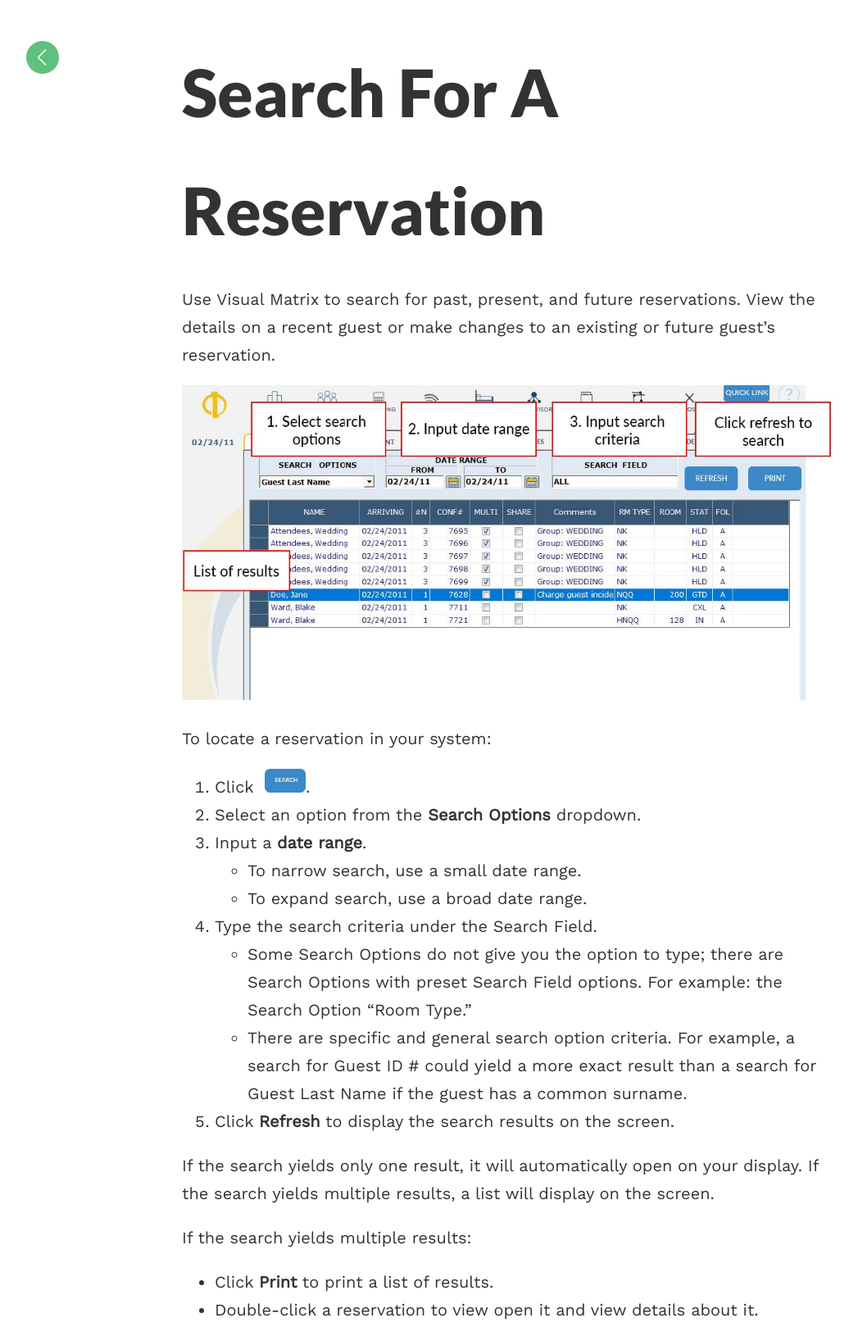
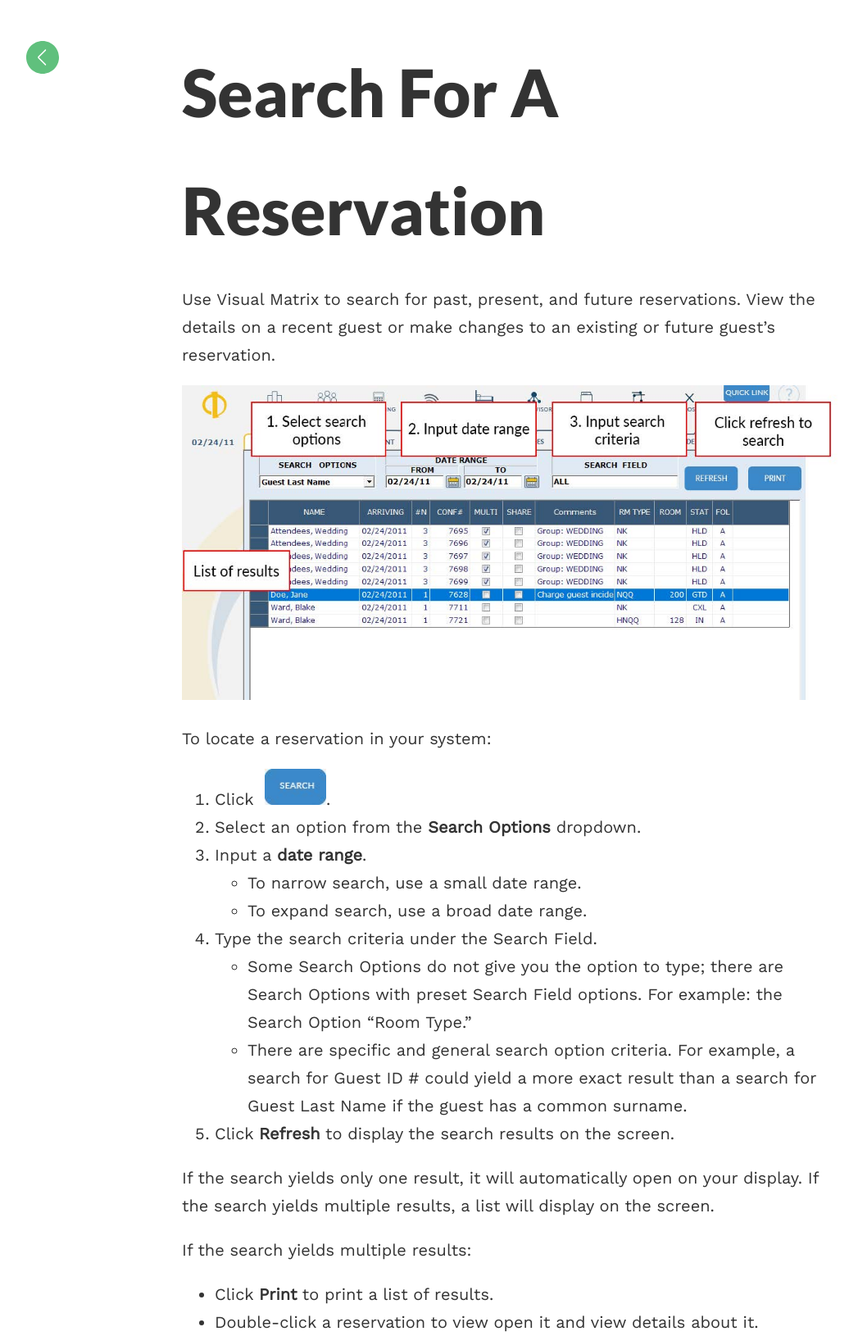
Before and after one commit to blake1ward/portfolio, a Jekyll site: the page built from search-for-res.md, in a window 1280 px wide. Shown: the whole page at 82% size, without its empty margins (18-1065 px from the left). Built offline with Jekyll 4.4.1, drawn with Linux system fonts in a browser that asks for light colours.

Commit message:
Update search-for-res.md

```diff
--- a/search-for-res.md
+++ b/search-for-res.md
@@ -10,7 +10,7 @@
 <img src="/portfolio/images/update-this.jpg" alt="search-overview">
 
 To locate a reservation in your system:
-1. Click &nbsp;<img src="/portfolio/images/Search-for-a-Reservation.jpg" width="50" alt="search">.
+1. Click &nbsp;<img src="/portfolio/images/Search-for-a-Reservation.jpg" width="75" alt="search">.
 2. Select an option from the **Search Options** dropdown.
 3. Input a **date range**.
 - To narrow search, use a small date range.
```
